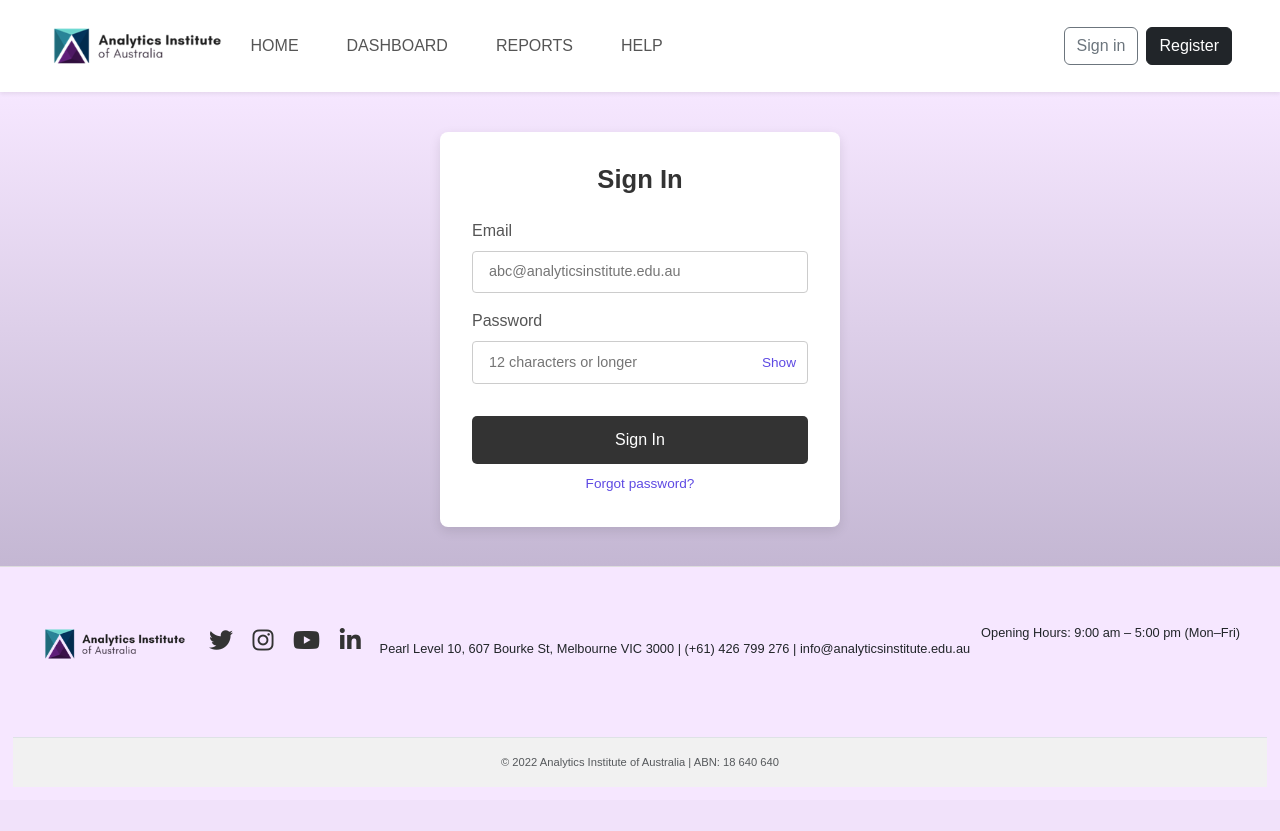
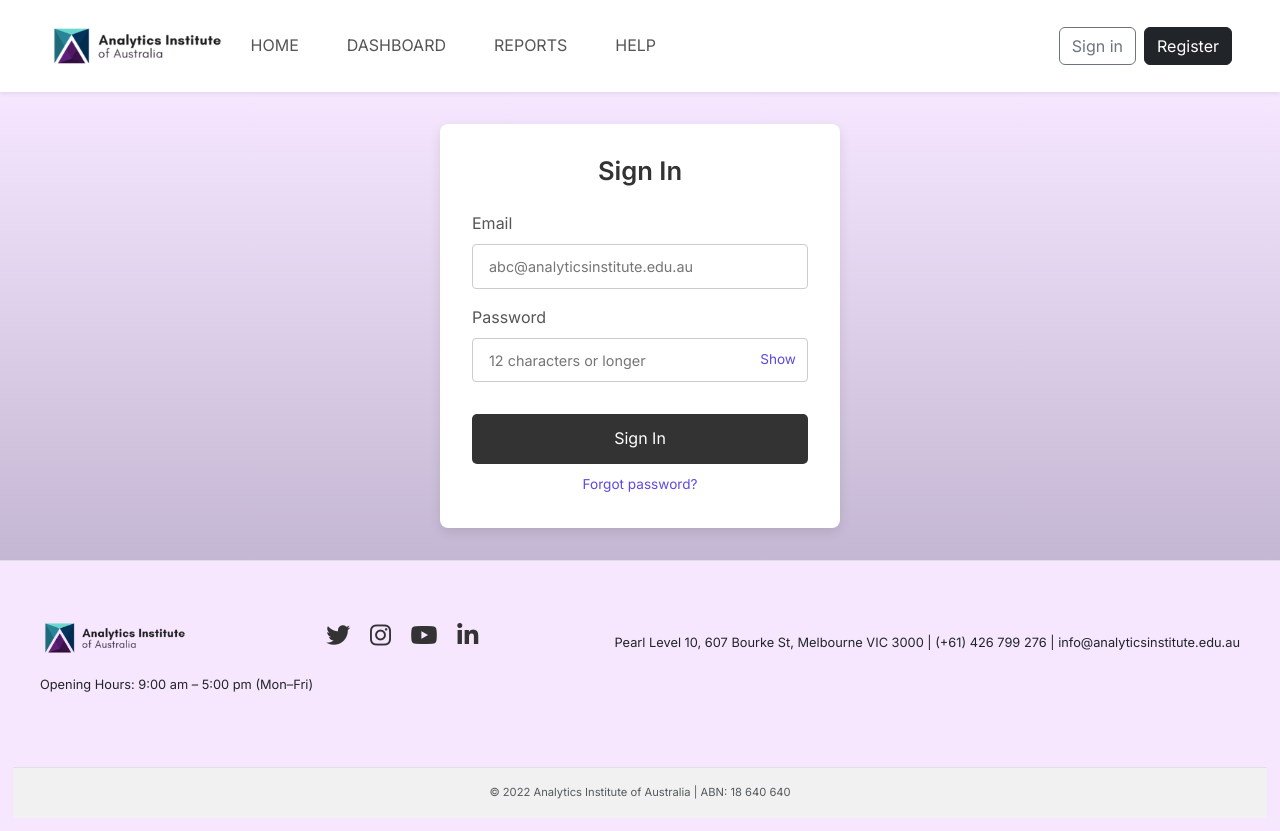
Before and after one commit to wnzid/PowerBI-Dashboard, a Flask app: page /login in a window 1280 px wide. Before the commit the page ends 787 px from the top, so only its background shows below. Run offline with Flask 3, Linux system fonts and the light colour scheme.

Commit message:
Add global Inter font and update styles

```diff
--- a/Backend/static/Css/landing.css
+++ b/Backend/static/Css/landing.css
@@ -8,7 +8,7 @@
 }
 
 body {
-  font-family: 'Poppins', sans-serif;
+  font-family: 'Inter', sans-serif;
   color: #333;
   background-color: #fff;
   margin: 0;
--- a/Backend/static/Css/login.css
+++ b/Backend/static/Css/login.css
@@ -6,7 +6,7 @@
 }
 html, body {
   height: 100%;
-  font-family: Arial, sans-serif;
+  font-family: 'Inter', sans-serif;
 }
 body {
   display: flex;
--- /dev/null
+++ b/Backend/static/Css/main.css
@@ -0,0 +1,10 @@
+body {
+  font-family: 'Inter', sans-serif;
+  line-height: 1.6;
+  -webkit-font-smoothing: antialiased;
+  color: #333;
+}
+
+h1, h2, h3, h4, h5, h6 {
+  font-weight: 600;
+}
--- a/Backend/static/Css/registration.css
+++ b/Backend/static/Css/registration.css
@@ -7,7 +7,7 @@
 
 body, html {
   height: 100%;
-  font-family: Arial, sans-serif;
+  font-family: 'Inter', sans-serif;
   display: flex;
   flex-direction: column;
   background-color: #f9f9f9;
--- a/Backend/static/Css/style.css
+++ b/Backend/static/Css/style.css
@@ -8,7 +8,7 @@
 }
 
 body {
-  font-family: Arial, sans-serif;
+  font-family: 'Inter', sans-serif;
   background: #fff;
   color: #333;
 }
--- a/Backend/templates/base.html
+++ b/Backend/templates/base.html
@@ -4,8 +4,12 @@
   <meta charset="UTF-8" />
   <meta name="viewport" content="width=device-width, initial-scale=1" />
   <title>{% block title %}Analytics Institute{% endblock %}</title>
+  <link rel="preconnect" href="https://fonts.googleapis.com">
+  <link rel="preconnect" href="https://fonts.gstatic.com" crossorigin>
+  <link href="https://fonts.googleapis.com/css2?family=Inter:wght@400;600&display=swap" rel="stylesheet">
   <link href="https://cdn.jsdelivr.net/npm/bootstrap@5.3.3/dist/css/bootstrap.min.css" rel="stylesheet" />
   <link href="https://cdnjs.cloudflare.com/ajax/libs/font-awesome/6.5.0/css/all.min.css" rel="stylesheet" />
+  <link rel="stylesheet" href="{{ url_for('static', filename='Css/main.css') }}" />
   <link rel="stylesheet" href="{{ url_for('static', filename='Css/landing.css') }}" />
   {% block extra_head %}{% endblock %}
 </head>
```
